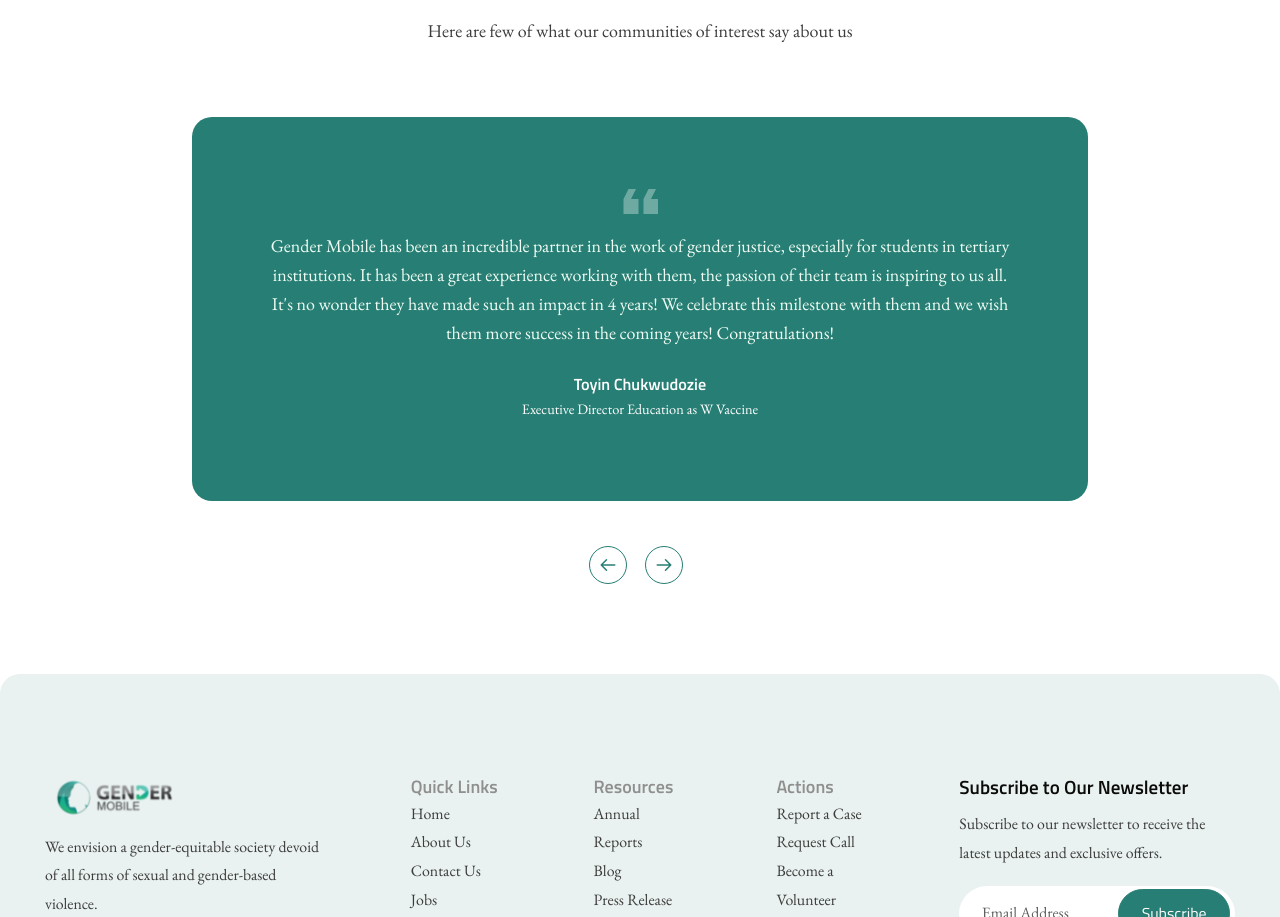
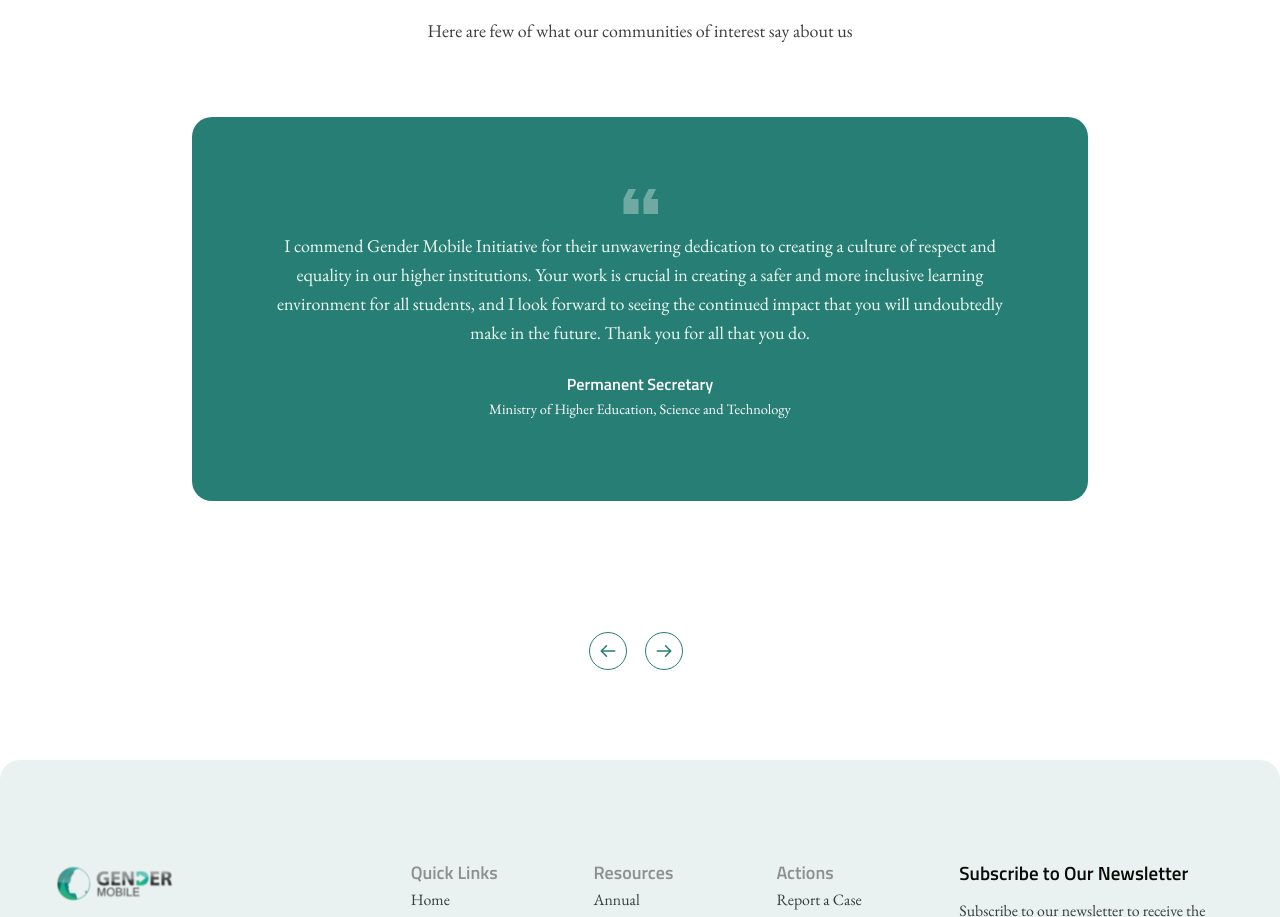
Before and after one commit to Timesystems/gmi-website, a Next.js app: page /about in a window 1280 px wide. Shown: the part 5157-6074 px from the top of the page. Built offline with nearby package versions, Linux system fonts and the light colour scheme.

Commit message:
Fix broken links and dead links

```diff
--- a/src/data/site-data.ts
+++ b/src/data/site-data.ts
@@ -350,6 +350,27 @@ export const nigeriaStates: nigeriaStatesTypes[] = [
   { id: 36, name: 'Zamfara', value: 'Zamfara' },
 ];
 
+export const testimonials = [
+  {
+    text: `I commend Gender Mobile Initiative for their unwavering dedication to creating a culture of respect and equality in our higher institutions. Your work is crucial in creating a safer and more inclusive learning environment for all students, and I look forward to seeing the continued impact that you will undoubtedly make in the future. Thank you for all that you do. `,
+    name: `Permanent Secretary`,
+    title: `Ministry of Higher Education, Science and Technology`,
+  },
+  {
+    text: `Collaborating with Gender Mobile Initiative is indeed an experience that surpasses our imagination. In this present generation where sexual harassment has become the order of the day in our Tertiary Institutions, the Initiative's giant stride to curb this indecent act is the most needed move. Kudos to Gender Mobile Initiative.`,
+    name: `Dr Mrs. Lydia Tsammani`,
+    title: `Commissioner of Higher Education`,
+  },
+  {
+    text: `Gender Mobile's unique mission has deeply touched me. Attending their program in Abuja earlier this year was incredibly inspiring, and it motivated me to invite them to Taraba State. I was thrilled when they came and conducted their program for stakeholders in our tertiary institutions. I'm even happier to see that some institutions have already embraced it.
+Being invited for a 30-minute live TV show to educate the public about the program was an honor and a testament to its impact. I sincerely hope Gender Mobile's presence in our state continues to grow, and I am committed to providing every possible support.
+Thank you so much, Gender Mobile—I am so proud of all you do. Keep up the excellent work!
+`,
+    name: `Dr Augustina Godwin`,
+    title: `Commissioner for Education`,
+  },
+];
+
 /**
  * List of allowed volunteer professions
  */
--- a/src/ui/Banners.tsx
+++ b/src/ui/Banners.tsx
@@ -1,6 +1,8 @@
+import Link from 'next/link';
+
 export function DonationBanner() {
   return (
-    <div className='banner block min-h-[250px] items-center justify-start bg-[url("/images/bg/banner-2-mobile.png")] px-8 py-8 md:flex md:rounded-primary md:bg-[url("/images/bg/banner-2.png")] md:px-16 md:py-16 lg:min-h-[450px] lg:px-24 lg:py-24'>
+    <div className='banner md:rounded-primary block min-h-[250px] items-center justify-start bg-[url("/images/bg/banner-2-mobile.png")] px-8 py-8 md:flex md:bg-[url("/images/bg/banner-2.png")] md:px-16 md:py-16 lg:min-h-[450px] lg:px-24 lg:py-24'>
       <div className='text-white lg:w-1/2'>
         <h2 className='mb-4 text-[1.6em] font-semibold leading-[120%] md:text-[2.5em]'>
           Your donation will go a long <br /> way
@@ -9,12 +11,12 @@ export function DonationBanner() {
           Today&apos;s input is tomorrow&apos;s output. Donate Now
         </p>
         <div className='pb-6 pt-10'>
-          <a
-            href='#'
+          <Link
+            href='/make-donation'
             className='btn inline-block rounded-full border border-white px-6 py-2 font-heading text-white hover:bg-white hover:text-black-500'
           >
             Donate Now
-          </a>
+          </Link>
         </div>
       </div>
     </div>
@@ -23,7 +25,7 @@ export function DonationBanner() {
 
 export function HelpBanner() {
   return (
-    <div className='banner block items-center justify-end bg-[url("/images/bg/banner-1-mobile.png")] px-8 py-8 md:flex md:min-h-[250px] md:rounded-primary md:bg-[url("/images/bg/banner-1.png")] md:px-20 md:py-20 lg:min-h-[450px] lg:px-24 lg:py-24'>
+    <div className='banner md:rounded-primary block items-center justify-end bg-[url("/images/bg/banner-1-mobile.png")] px-8 py-8 md:flex md:min-h-[250px] md:bg-[url("/images/bg/banner-1.png")] md:px-20 md:py-20 lg:min-h-[450px] lg:px-24 lg:py-24'>
       <div className='text-white lg:w-1/2'>
         <h2 className='mb-4 text-[1.6em] font-semibold leading-[120%] md:text-[2.5em]'>
           Do you Need help? <br /> Gender Mobile is just a call away.
@@ -34,12 +36,12 @@ export function HelpBanner() {
           listening ear, we&apos;re ready to assist you.
         </p>
         <div className='pb-4 pt-5 md:pb-6 md:pt-10'>
-          <a
-            href='#'
+          <Link
+            href='/contact-us'
             className='btn inline-block rounded-full border border-white px-6 py-2 font-heading text-white hover:bg-white hover:text-black-500'
           >
             Request a Call
-          </a>
+          </Link>
         </div>
       </div>
     </div>
--- a/src/ui/Hero.tsx
+++ b/src/ui/Hero.tsx
@@ -27,7 +27,7 @@ const Hero = () => {
       ),
       buttonText: 'Learn More',
       imgUrl: Slide1,
-      btnFunc: () => {},
+      link: `/about`,
     },
     {
       id: 2,
@@ -43,7 +43,7 @@ const Hero = () => {
       buttonText: 'Donate Now',
       imgUrl: Slide2,
       style: `lg:relative lg:right-[-110px]`,
-      btnFunc: () => {},
+      link: `/make-donation`,
     },
     {
       id: 3,
@@ -56,7 +56,7 @@ const Hero = () => {
       ),
       buttonText: 'Learn More',
       imgUrl: Slide3,
-      btnFunc: () => {},
+      link: `/about`,
     },
     {
       id: 4,
@@ -69,7 +69,7 @@ const Hero = () => {
       ),
       buttonText: 'Donate Now',
       imgUrl: Slide4,
-      btnFunc: () => {},
+      link: `/make-donation`,
     },
     {
       id: 5,
@@ -83,7 +83,7 @@ const Hero = () => {
       ),
       buttonText: 'Sign Up Now',
       imgUrl: Slide5,
-      btnFunc: () => {},
+      link: `/#volunteer`,
     },
   ];
 
@@ -116,7 +116,7 @@ const Hero = () => {
             </p>
             <div className='relative'>
               <Link
-                href='/about'
+                href={`${slides?.[activeIndex]?.link}`}
                 className='btn-white-outline absolute top-0 hidden md:inline-block'
               >
                 {slides?.[activeIndex]?.buttonText}
@@ -127,7 +127,7 @@ const Hero = () => {
           {/* Controls */}
           <div className='flex items-center justify-between pt-2 md:block md:pt-16'>
             <Link
-              href='/about'
+              href={`${slides?.[activeIndex]?.link}`}
               className='btn-white-outline inline-block md:hidden'
             >
               {slides?.[activeIndex]?.buttonText}
--- a/src/ui/Testimonial.tsx
+++ b/src/ui/Testimonial.tsx
@@ -1,6 +1,7 @@
 'use client';
 import Slider from 'react-slick';
 import { useRef } from 'react';
+import { testimonials } from '@/data/site-data';
 import { HiOutlineArrowLeft, HiOutlineArrowRight } from 'react-icons/hi';
 
 export function TestimonialHeading({
@@ -48,94 +49,31 @@ export default function TestimonialSlider() {
   return (
     <div>
       <Slider {...settings} ref={(slider: any) => (sliderRef = slider)}>
-        {/** slide 1 */}
-        <div>
+        {testimonials.map(({ text, name, title }, index) => {
+          return (
+            <div key={`${name}-${index}`}>
               <div className='flex justify-center'>
-            <div className='bg-primary-500 px-8 py-8 text-center text-white md:rounded-primary lg:w-[70%] lg:px-16 lg:py-16'>
+                <div className='md:rounded-primary bg-primary-500 px-8 py-8 text-center text-white lg:w-[70%] lg:px-16 lg:py-16'>
                   <p className='text-green-50 before:mx-auto before:mb-4 before:flex before:h-[25px] before:w-[35px] before:bg-[url("/images/tiny/quote.svg")] before:text-center'>
-                Gender Mobile has been an incredible partner in the work of
-                gender justice, especially for students in tertiary
-                institutions. It has been a great experience working with them,
-                the passion of their team is inspiring to us all. It&apos;s no
-                wonder they have made such an impact in 4 years! We celebrate
-                this milestone with them and we wish them more success in the
-                coming years! Congratulations!
+                    {text}
                   </p>
                   <h6 className='mb-0 mt-5 pb-0 text-[0.9em] font-semibold'>
-                Toyin Chukwudozie
+                    {name}
                   </h6>
                   <span className='relative top-[-5px] inline-block text-[0.8em]'>
-                Executive Director Education as W Vaccine
+                    {title}
                   </span>
                 </div>
               </div>
             </div>
+          );
+        })}
+
         {/** slide 2 */}
-        <div>
-          <div className='flex justify-center'>
-            <div className='bg-primary-500 px-8 py-8 text-center text-white md:rounded-primary lg:w-[70%] lg:px-16 lg:py-16'>
-              <p className='text-green-50 before:mx-auto before:mb-4 before:flex before:h-[25px] before:w-[35px] before:bg-[url("/images/tiny/quote.svg")] before:text-center'>
-                Gender Mobile has been an incredible partner in the work of
-                gender justice, especially for students in tertiary
-                institutions. It has been a great experience working with them,
-                the passion of their team is inspiring to us all. It&apos;s no
-                wonder they have made such an impact in 4 years! We celebrate
-                this milestone with them and we wish them more success in the
-                coming years! Congratulations!
-              </p>
-              <h6 className='mb-0 mt-5 pb-0 text-[0.9em] font-semibold'>
-                Lydia Oluwadara
-              </h6>
-              <span className='relative top-[-5px] inline-block text-[0.8em]'>
-                Executive Director Education as W Vaccine
-              </span>
-            </div>
-          </div>
-        </div>
+
         {/** slide 3 */}
-        <div>
-          <div className='flex justify-center'>
-            <div className='bg-primary-500 px-8 py-8 text-center text-white md:rounded-primary lg:w-[70%] lg:px-16 lg:py-16'>
-              <p className='text-green-50 before:mx-auto before:mb-4 before:flex before:h-[25px] before:w-[35px] before:bg-[url("/images/tiny/quote.svg")] before:text-center'>
-                Gender Mobile has been an incredible partner in the work of
-                gender justice, especially for students in tertiary
-                institutions. It has been a great experience working with them,
-                the passion of their team is inspiring to us all. It&apos;s no
-                wonder they have made such an impact in 4 years! We celebrate
-                this milestone with them and we wish them more success in the
-                coming years! Congratulations!
-              </p>
-              <h6 className='mb-0 mt-5 pb-0 text-[0.9em] font-semibold'>
-                Oluwatosin Rachael
-              </h6>
-              <span className='relative top-[-5px] inline-block text-[0.8em]'>
-                Executive Director Education as W Vaccine
-              </span>
-            </div>
-          </div>
-        </div>
+
         {/** slide 4 */}
-        <div>
-          <div className='flex justify-center'>
-            <div className='bg-primary-500 px-8 py-8 text-center text-white md:rounded-primary lg:w-[70%] lg:px-16 lg:py-16'>
-              <p className='text-green-50 before:mx-auto before:mb-4 before:flex before:h-[25px] before:w-[35px] before:bg-[url("/images/tiny/quote.svg")] before:text-center'>
-                Gender Mobile has been an incredible partner in the work of
-                gender justice, especially for students in tertiary
-                institutions. It has been a great experience working with them,
-                the passion of their team is inspiring to us all. It&apos;s no
-                wonder they have made such an impact in 4 years! We celebrate
-                this milestone with them and we wish them more success in the
-                coming years! Congratulations!
-              </p>
-              <h6 className='mb-0 mt-5 pb-0 text-[0.9em] font-semibold'>
-                Aderonke Christianah
-              </h6>
-              <span className='relative top-[-5px] inline-block text-[0.8em]'>
-                Executive Director Education as W Vaccine
-              </span>
-            </div>
-          </div>
-        </div>
       </Slider>
 
       {/** Slider navigation */}
```
Also changed, not shown: src/app/page.tsx (+7 -73 lines). Lines whose indentation alone changed are shown as unchanged.
